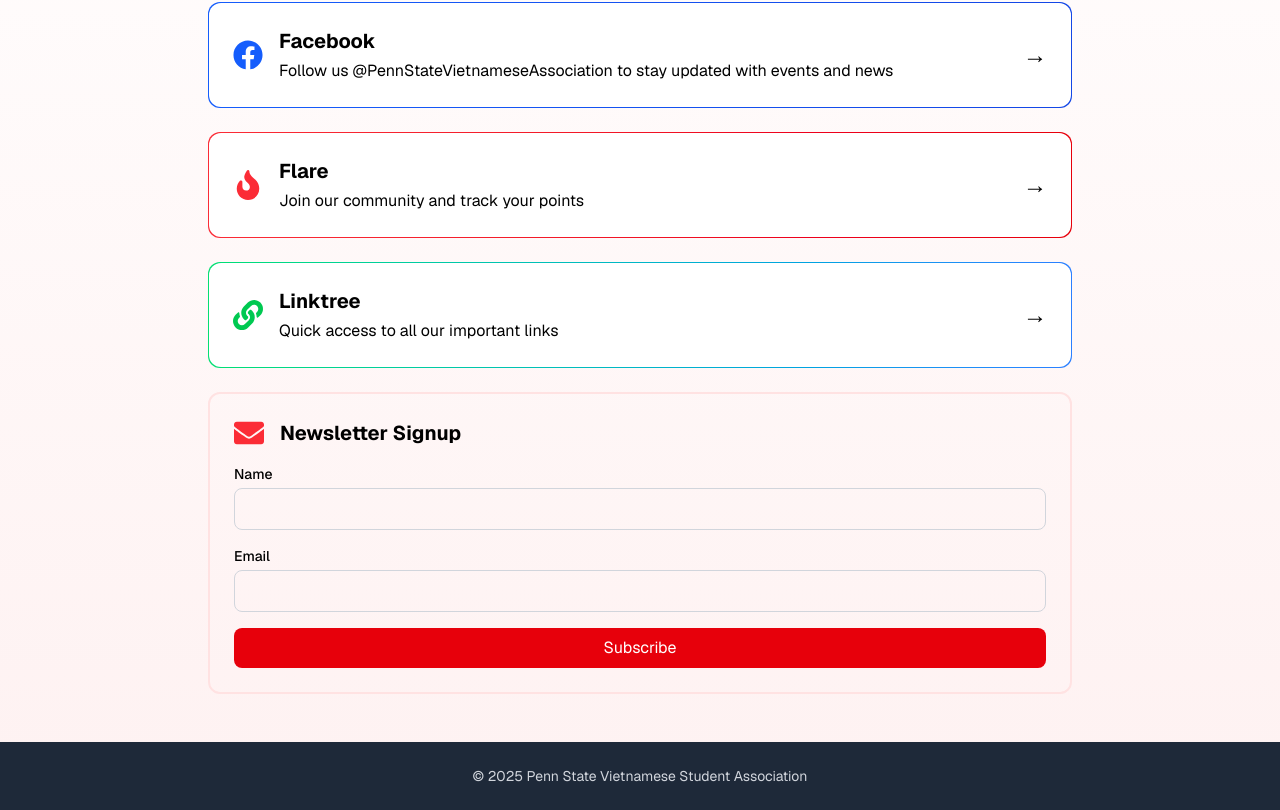
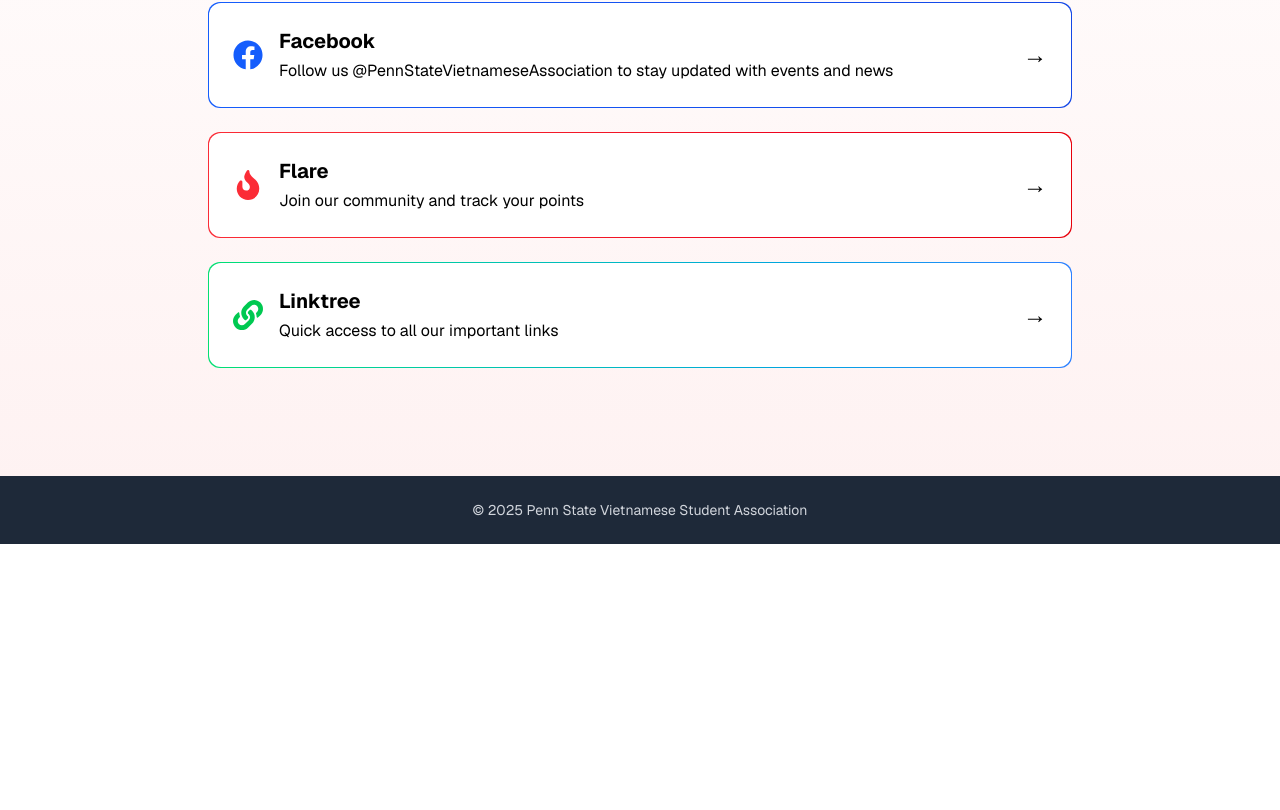
Before and after one commit to khai-ta/psu-vsa-website, a Next.js app: page /contact in a window 1280 px wide. Shown: the part 388-1198 px from the top of the page. After the commit the page ends 932 px from the top, so only its background shows below. Built offline with nearby package versions, Linux system fonts and the light colour scheme.

Commit message:
update contact page

```diff
--- a/src/app/contact/page.tsx
+++ b/src/app/contact/page.tsx
@@ -1,29 +1,8 @@
 'use client';
 
-import { useState } from 'react';
-import { FaInstagram, FaLink, FaFacebook, FaEnvelope, FaFire } from 'react-icons/fa';
+import { FaInstagram, FaLink, FaFacebook, FaFire } from 'react-icons/fa';
 
 export default function Contact() {
-  const [formData, setFormData] = useState({
-    name: '',
-    email: '',
-    subject: '',
-    message: '',
-  });
-
-  const handleSubmit = (e: React.FormEvent) => {
-    e.preventDefault();
-    // Handle form submission here
-    console.log('Form submitted:', formData);
-  };
-
-  const handleChange = (e: React.ChangeEvent<HTMLInputElement | HTMLTextAreaElement>) => {
-    const { name, value } = e.target;
-    setFormData(prev => ({
-      ...prev,
-      [name]: value,
-    }));
-  };
 
   return (
     <div className="min-h-screen bg-gradient-to-b from-white to-red-50">
@@ -78,7 +57,7 @@
 
           {/* Flare */}
           <a
-            href="https://flare.social/pennstatevsa"
+            href="https://flare-event.app.link/ISoIUZ3BzYb"
             target="_blank"
             rel="noopener noreferrer"
             className="group bg-gradient-to-r from-red-500 to-red-600 p-[1px] rounded-xl"
@@ -113,46 +92,6 @@
               <span className="text-2xl text-black group-hover:text-white group-hover:translate-x-2 transition-transform">→</span>
             </div>
           </a>
-
-          {/* Newsletter Signup */}
-          <div className="border-2 border-red-100 rounded-xl p-6">
-            <div className="flex items-center gap-4 mb-4">
-              <FaEnvelope className="text-3xl text-red-500" />
-              <h3 className="font-bold text-xl text-black">Newsletter Signup</h3>
-            </div>
-            <form onSubmit={handleSubmit} className="space-y-4">
-              <div>
-                <label htmlFor="name" className="block text-sm font-medium text-black mb-1">Name</label>
-                <input
-                  type="text"
-                  id="name"
-                  name="name"
-                  value={formData.name}
-                  onChange={handleChange}
-                  className="w-full px-4 py-2 border border-gray-300 rounded-lg focus:ring-2 focus:ring-red-500 focus:border-transparent"
-                  required
-                />
-              </div>
-              <div>
-                <label htmlFor="email" className="block text-sm font-medium text-black mb-1">Email</label>
-                <input
-                  type="email"
-                  id="email"
-                  name="email"
-                  value={formData.email}
-                  onChange={handleChange}
-                  className="w-full px-4 py-2 border border-gray-300 rounded-lg focus:ring-2 focus:ring-red-500 focus:border-transparent"
-                  required
-                />
-              </div>
-              <button
-                type="submit"
-                className="w-full bg-red-600 text-white py-2 px-4 rounded-lg hover:bg-red-700 transition-colors"
-              >
-                Subscribe
-              </button>
-            </form>
-          </div>
         </div>
       </div>
     </div>
```
